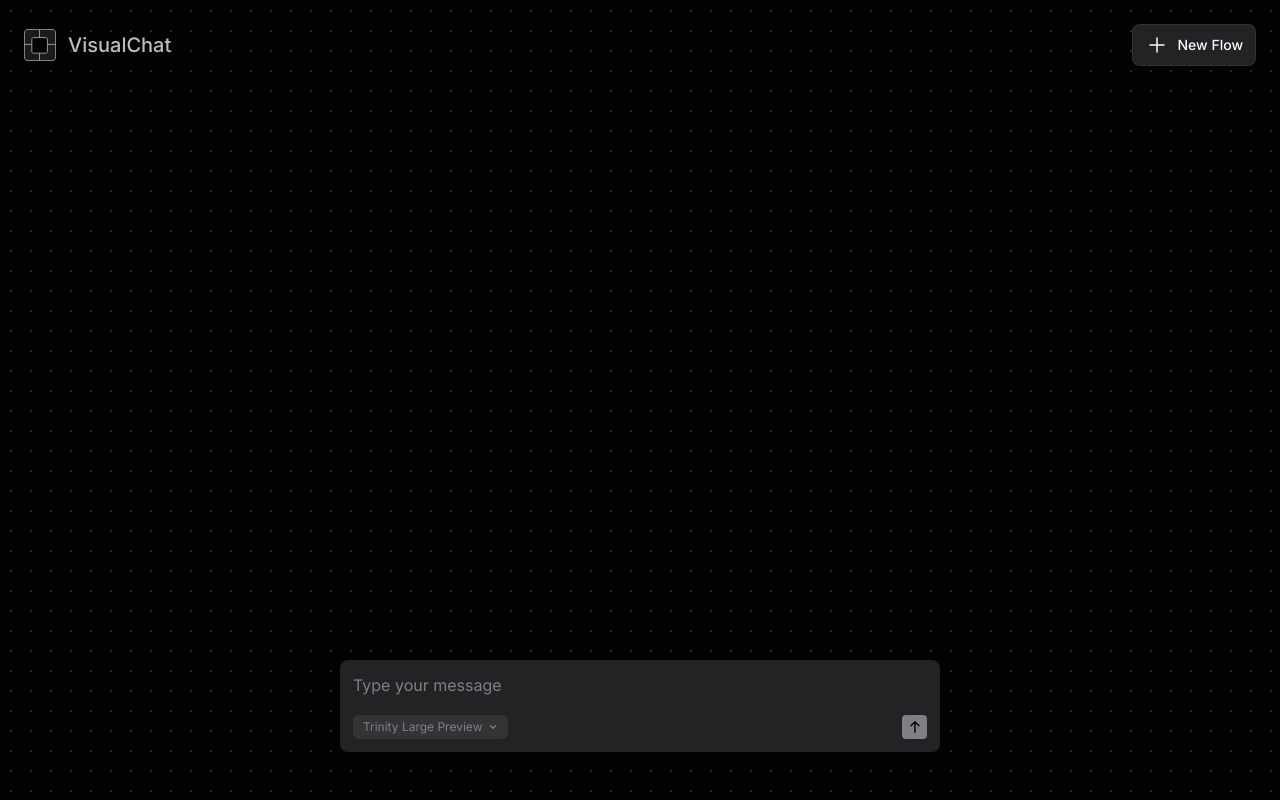
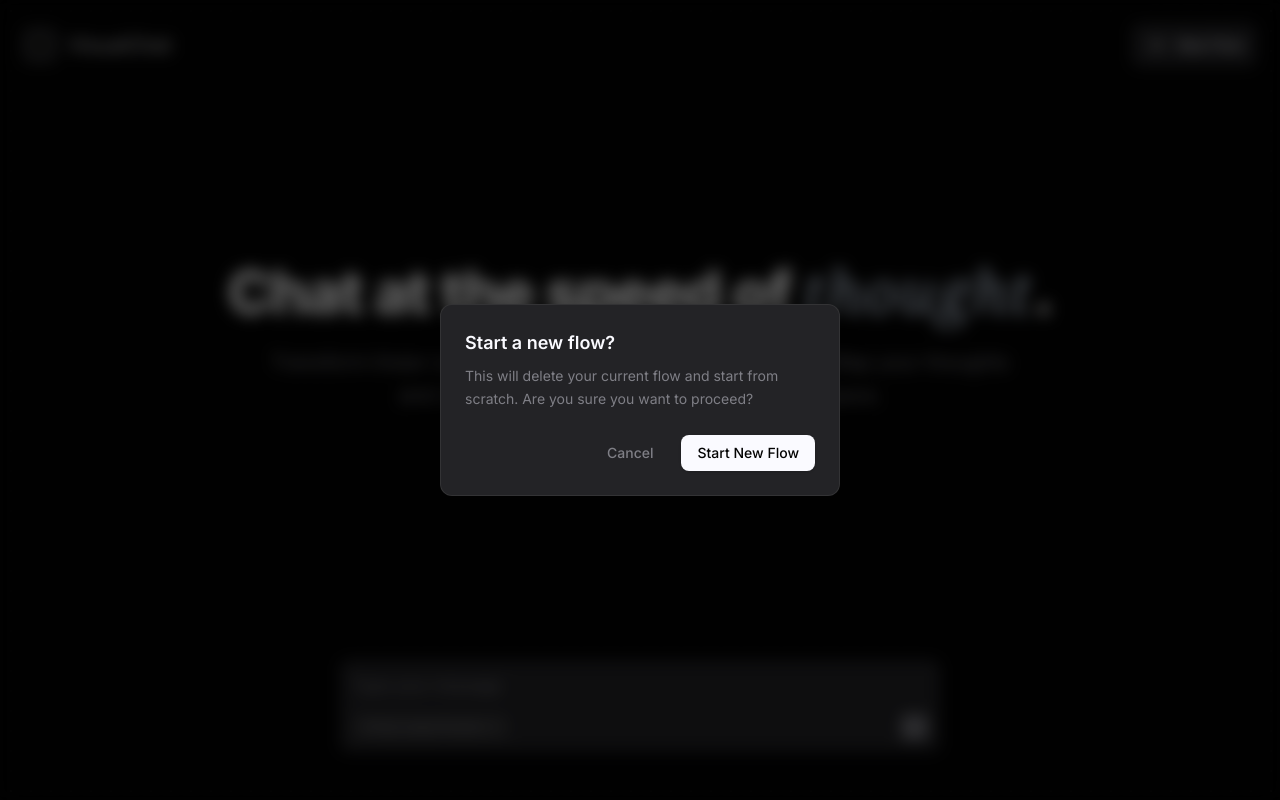
Before and after one commit to ajaychandra-dev/visualchat, a Next.js app: page / in a window 1280 px wide. Both pictures are taken after a click on the button "New Flow". Built offline with nearby package versions, Linux system fonts and the light colour scheme.

Commit message:
added branding header

```diff
--- a/components/BaseNode.tsx
+++ b/components/BaseNode.tsx
@@ -7,7 +7,6 @@ import rehypeHighlight from "rehype-highlight";
 import CodeBlock from "./CodeBlock";
 import CopyIcon from "./icons/CopyIcon";
 import DeleteIcon from "./icons/DeleteIcon";
-// import ErrorIcon from "./icons/ErrorIcon";
 import FullScreenIcon from "./icons/FullScreenIcon";
 import RefetchIcon from "./icons/RefetchIcon";
 
--- /dev/null
+++ b/components/EmptyState.tsx
@@ -0,0 +1,15 @@
+
+export default function EmptyState() {
+  return (
+    <div className="absolute inset-0 flex flex-col items-center justify-center pb-40 p-8 pointer-events-none z-10 selection:bg-node-selected/20">
+      <div className="max-w-4xl text-center space-y-2 animate-in fade-in slide-in-from-bottom-4 duration-500 fill-mode-both pointer-events-auto">
+        <h1 className="text-4xl sm:text-6xl font-extrabold tracking-tight text-white mb-6">
+          Chat at the speed of <span className="font-serif italic font-light tracking-wide text-blue-100">thought</span>.
+        </h1>
+        <p className="text-xl text-placeholder max-w-3xl mx-auto leading-relaxed">
+          Transform linear conversations into a dynamic logic graph. Map your thoughts and visualize connections in a modular workspace.
+        </p>
+      </div>
+    </div>
+  );
+}
--- a/components/Graph.tsx
+++ b/components/Graph.tsx
@@ -6,57 +6,21 @@ import {
   applyNodeChanges,
   Background,
   BackgroundVariant,
-  ReactFlow,
-  useReactFlow,
+  ReactFlow
 } from "@xyflow/react";
 import "@xyflow/react/dist/style.css";
 import { useCallback } from "react";
 import BaseNode from "./BaseNode";
+
+import EmptyState from "./EmptyState";
 
 const nodeTypes = {
   BaseNode: BaseNode,
 };
 
 export default function Graph() {
-  const { fitView } = useReactFlow();
   const { nodes, setNodes, edges } = useAppContext();
   useFitView();
-  // useKeyboardNavigation();
-
-  // useEffect(() => {
-  //   if (!nodes.length) return;
-
-  //   const padding = { top: 0.2, right: 0.2, bottom: 0.75, left: 0.2 };
-
-  //   if (nodes.length <= 3) {
-  //     fitView({ padding });
-  //     return;
-  //   }
-
-  //   const selectedNode = nodes.find((node) => node.selected);
-
-  //   if (!selectedNode) {
-  //     // No selection - fall back to showing all
-  //     fitView({ padding });
-  //     return;
-  //   }
-
-  //   // Find the parent node by looking for the edge that points TO the selected node
-  //   const parentEdge = edges.find((edge) => edge.target === selectedNode.id);
-
-  //   if (!parentEdge) {
-  //     // Selected node is a root node (no parent) - just show it
-  //     fitView({ nodes: [selectedNode], padding });
-  //     return;
-  //   }
-
-  //   // Find the actual parent node using the edge's source
-  //   const parentNode = nodes.find((node) => node.id === parentEdge.source);
-
-  //   const nodesToFit = parentNode ? [parentNode, selectedNode] : [selectedNode];
-
-  //   fitView({ nodes: nodesToFit, padding });
-  // }, [nodes.length, edges, fitView]); // Added edges to dependencies
 
   const onNodesChange = useCallback(
     (changes: any) =>
@@ -65,7 +29,7 @@ export default function Graph() {
   );
 
   return (
-    <div className="h-full w-full">
+    <div className="h-full w-full relative">
       <svg style={{ position: "absolute", top: 0, left: 0 }}>
         <defs>
           <marker
@@ -102,6 +66,8 @@ export default function Graph() {
           size={2}
         />
       </ReactFlow>
+
+      {nodes.length === 0 && <EmptyState />}
     </div>
   );
 }
--- /dev/null
+++ b/components/Modal.tsx
@@ -0,0 +1,72 @@
+"use client";
+
+import { useEffect, useState } from "react";
+import { createPortal } from "react-dom";
+
+interface ModalProps {
+  isOpen: boolean;
+  onClose: () => void;
+  onConfirm: () => void;
+  title: string;
+  message: string;
+  confirmText?: string;
+  cancelText?: string;
+}
+
+export default function Modal({
+  isOpen,
+  onClose,
+  onConfirm,
+  title,
+  message,
+  confirmText = "Confirm",
+  cancelText = "Cancel",
+}: ModalProps) {
+  const [mounted, setMounted] = useState(false);
+
+  useEffect(() => {
+    setMounted(true);
+    // Prevent scrolling when modal is open
+    if (isOpen) {
+      document.body.style.overflow = "hidden";
+    } else {
+      document.body.style.overflow = "unset";
+    }
+    return () => {
+        document.body.style.overflow = "unset";
+    }
+  }, [isOpen]);
+
+  if (!mounted || !isOpen) return null;
+
+  return createPortal(
+    <div className="fixed inset-0 z-[100] flex items-center justify-center bg-black/60 backdrop-blur-sm p-4 animate-in fade-in duration-200">
+      <div
+        className="bg-nodebg border border-[#454545]/50 rounded-xl p-6 w-full max-w-[400px] shadow-2xl transform transition-all animate-in zoom-in-95 duration-200"
+        onClick={(e) => e.stopPropagation()}
+      >
+        <h2 className="text-lg font-semibold text-input mb-2">{title}</h2>
+        <p className="text-placeholder text-sm mb-6 leading-relaxed">
+            {message}
+        </p>
+        <div className="flex justify-end gap-3">
+          <button
+            onClick={onClose}
+            className="px-4 py-2 rounded-lg text-sm font-medium text-placeholder hover:text-input hover:bg-button-focus transition-all duration-200"
+          >
+            {cancelText}
+          </button>
+          <button
+            onClick={onConfirm}
+            className="px-4 py-2 rounded-lg text-sm font-medium bg-input text-background hover:bg-[#e0e0e0] transition-colors shadow-sm"
+          >
+            {confirmText}
+          </button>
+        </div>
+      </div>
+      {/* Click outside to close */}
+      <div className="absolute inset-0 -z-10" onClick={onClose} />
+    </div>,
+    document.body
+  );
+}
--- a/components/Signup.tsx
+++ b/components/Signup.tsx
@@ -1,22 +1,40 @@
 "use client";
 
 import { useAppContext } from "@/app/context/context";
+import { useState } from "react";
 import PlusIcon from "./icons/PlusIcon";
+import Modal from "./Modal";
 
 export default function Signup() {
   const { setRefresh } = useAppContext();
-  // temporarily using as new flow
+  const [showModal, setShowModal] = useState(false);
+
+  const handleConfirm = () => {
+    localStorage.clear();
+    setRefresh(true);
+    setShowModal(false);
+  };
+
   return (
+    <>
       <button
         className="py-2 px-3 bg-nodebg rounded-lg border border-[#454545]/50
-     flex gap-2 font-medium items-center cursor-pointer hover:bg-button-focus pointer-events-auto"
-      onClick={() => {
-        localStorage.clear();
-        setRefresh(true);
-      }}
+       flex gap-2 font-medium items-center cursor-pointer hover:bg-button-focus pointer-events-auto transition-colors"
+        onClick={() => setShowModal(true)}
       >
         <PlusIcon />
         <p className="text-sm text-input">New Flow</p>
       </button>
+
+      <Modal
+        isOpen={showModal}
+        onClose={() => setShowModal(false)}
+        onConfirm={handleConfirm}
+        title="Start a new flow?"
+        message="This will delete your current flow and start from scratch. Are you sure you want to proceed?"
+        confirmText="Start New Flow"
+        cancelText="Cancel"
+      />
+    </>
   );
 }
```
Lines whose indentation alone changed are shown as unchanged.
